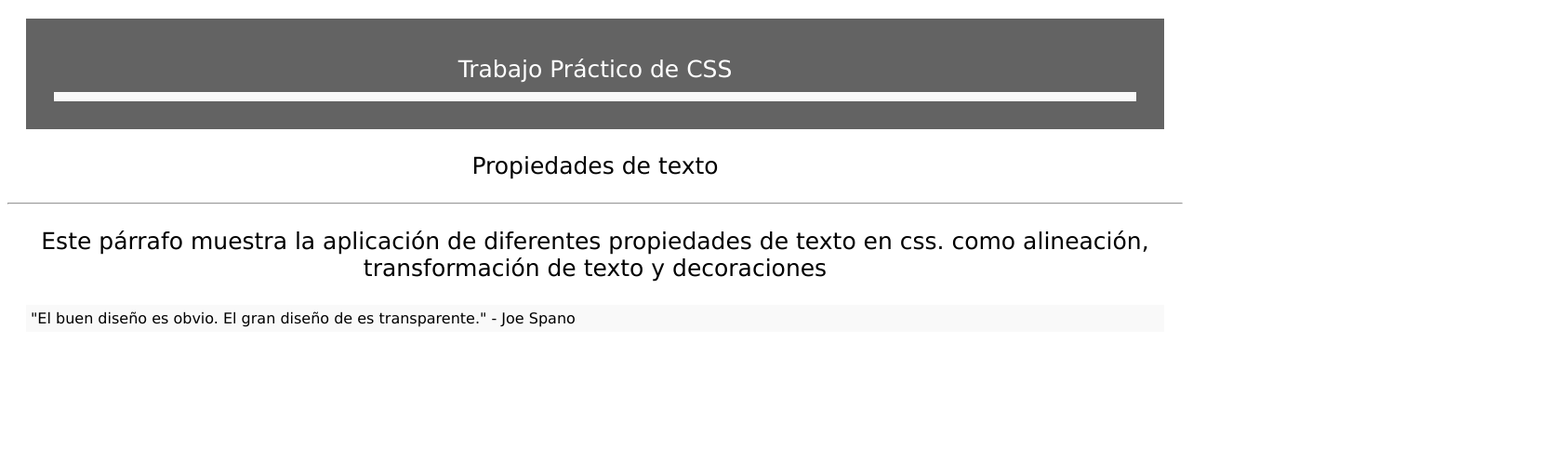
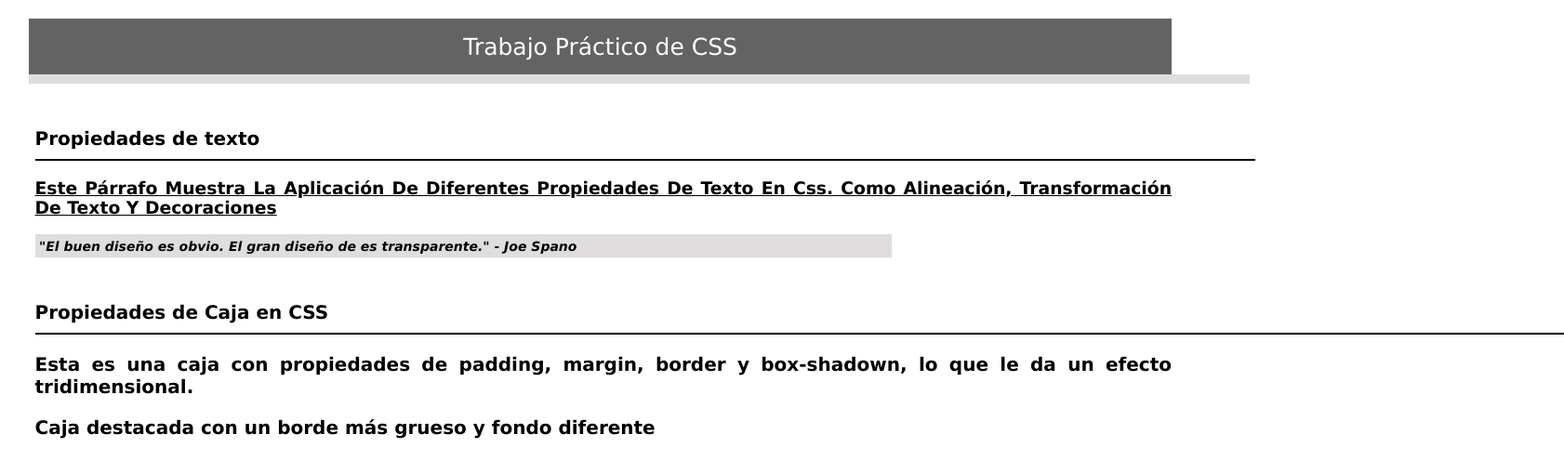
Before and after one commit to CamilaManita/TP-FrontEnd-CSS, a plain HTML site: page index.html in a window 1280 px wide. Shown: the whole page at 93% size, 1682 px wide, since content can reach past the window. Drawn offline with Linux system fonts and the light colour scheme.

Commit message:
styles of tittle donde

```diff
--- a/index.css
+++ b/index.css
@@ -1,31 +1,73 @@
 body {
     font-family: 'Lucida Sans', 'Lucida Sans Regular', 'Lucida Grande', 'Lucida Sans Unicode', Geneva, Verdana, sans-serif;
+    margin: 20px 20px 0px 0px;
 }
 
-#titulo{
-    font-size: 25px;
+#tittle p{
+    font-size: 1.5625em; /* 25px */
     text-align: center;
     /* Justifica el texto */
     background-color: #636363;
     color: #fff;
-    margin: 20px 20px 0px 20px;
+    margin: 0em 0em 0em 1.25em;
     /* Margen alrededor del párrafo */
-    padding: 10px;
+    padding: 0.625em;
     /* Espacio interior del párrafo */
 }
 
-/* Estilos para el párrafo */
-p {
-    font-size: 25px;
-    text-align: center
+#tittle blockquote {
+    margin: 0em 1.25em 1.25em 1.95em;
+    /* Margen alrededor del blockquote */
+    padding:  0.3125em; /* 5px */
+    /* Espacio interior del blockquote */
+    background-color: #dfdddd;
+    /* Fondo claro para el blockquote */
+    width: 81.4em;
 }
 
-/* Estilos para el blockquote */
-blockquote {
-    margin: 0px 20px 20px 20px;
-    /* Margen alrededor del blockquote */
-    padding: 5px;
-    /* Espacio interior del blockquote */
-    background-color: #f9f9f9;
-    /* Fondo claro para el blockquote */
+#text-prop hr {
+    background-color: black;
+    color: black;
+    height: 0.1em;
+    width: 65.6em;
+    margin-left: 0em;
+    border: none;
 }
+
+#text-prop p {
+    font-size: 0.9375em; /* 15px */
+    margin-left: 0em;
+    text-align: justify;
+    text-transform: capitalize;
+    text-decoration: underline;
+}
+
+#prop-tittles{
+    font-size: 1.25em;
+    margin-left: 1.875em; /* 30px */
+    text-align: justify;
+}
+
+#text-prop blockquote {
+    margin: 0em 1.25em 0em 0em;
+    padding:  0.3125em; /* 25px */
+    background-color: #dfdddd;
+    width: 65.2em;
+    font-style: italic;
+    font-size: 0.7em;
+}
+
+#box-prop-tittle{
+    font-size: 1.25em;
+    margin-left: 1.25em;
+    text-align: justify;
+}
+
+#box-prop hr {
+    background-color: black;
+    color: black;
+    height: 0.1em;
+    width: 82.2em;
+    margin-left: 0em;
+    border: none;
+}
--- a/index.html
+++ b/index.html
@@ -7,15 +7,25 @@
     <link rel="stylesheet" href="index.css">
 </head>
 <body>
-    <section id="titulo">
-    <p id="titulo">Trabajo Práctico de CSS</p>
+    <section id="tittle">
+    <p>Trabajo Práctico de CSS</p>
       <blockquote></blockquote>
     </section>
-    <section>
-        <p>Propiedades de texto</p>
+    <section id="text-prop">
+        <h6 id="prop-tittles">Propiedades de texto</>
         <hr/>
         <p>Este párrafo muestra la aplicación de diferentes propiedades de texto en css. como alineación, transformación de texto y decoraciones</p>
         <blockquote>"El buen diseño es obvio. El gran diseño de es transparente." - Joe Spano</blockquote>
     </section>
+    <section id="box-prop">
+        <h6 id="prop-tittles">Propiedades de Caja en CSS</>
+        <hr/>
+        <div>
+            <p>Esta es una caja con propiedades de padding, margin, border y box-shadown, lo que le da un efecto tridimensional.</p>
+        </div>
+        <div>
+            <p>Caja destacada con un borde más grueso y fondo diferente</p>
+        </div>
+    </section>
 </body>
 </html>
```
